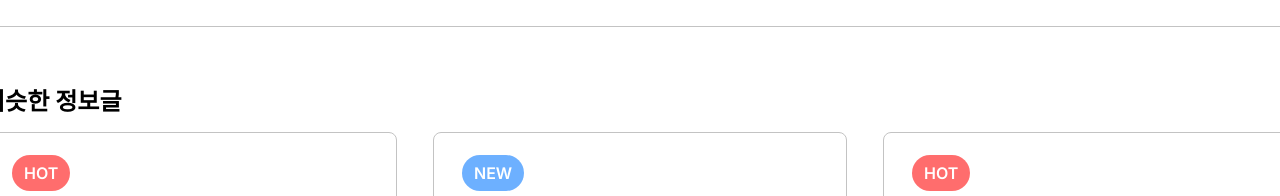
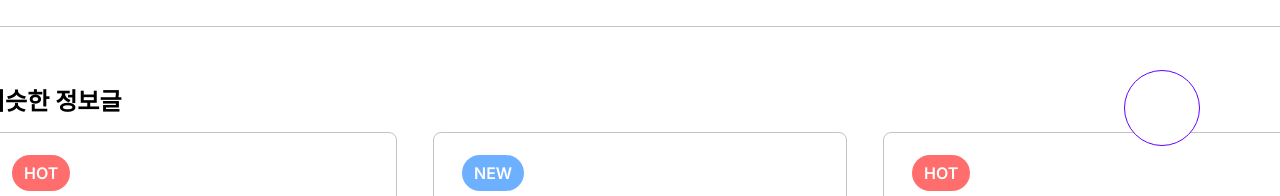
Before and after one commit to sockki/flawDetector, a Next.js app: page /vulnerability-db/1 in a window 1280 px wide. Shown: the part 584-780 px from the top of the page. Built offline with nearby package versions, Linux system fonts and the light colour scheme.

Commit message:
Feat: Chatbot 컴포넌트 상세 페이지에 렌더링

```diff
--- a/src/app/vulnerability-db/[id]/page.tsx
+++ b/src/app/vulnerability-db/[id]/page.tsx
@@ -1,10 +1,12 @@
 import ArticleDetail from '@/app/vulnerability-db/_components/ArticleDetail';
+import { FloatingButton } from '@/components/Floating/FloatingButton';
 
 export default function VulnerabilityDbDetailPage({ params }: { params: { id: string } }) {
   console.log(params.id);
   return (
     <div className="mt-[3.301rem] flex flex-col items-center">
       <ArticleDetail />
+      <FloatingButton type="ask" />
     </div>
   );
 }
--- a/src/components/Floating/FloatingButton.tsx
+++ b/src/components/Floating/FloatingButton.tsx
@@ -1,30 +1,40 @@
+'use client';
+
 import { ChatIcon, TopIcon } from '@/public/index';
 import { twMerge } from 'tailwind-merge';
+import { useState } from 'react';
+import Chatbot from '../Chatbot/Chatbot';
 
 type FloatingButtonProps = {
   type: 'top' | 'ask';
-  onClick?: () => void;
   className?: string;
 };
 
-export function FloatingButton({ type, onClick, className }: FloatingButtonProps) {
+export function FloatingButton({ type, className }: FloatingButtonProps) {
+  const [toggleAsk, setToggleAsk] = useState<boolean>(false);
   const handleClickTop = () => {
     window.scrollTo({ top: 0, behavior: 'smooth' });
+  };
+  const handleClickAsk = () => {
+    setToggleAsk(prev => !prev);
   };
 
   const IconComponent = type === 'top' ? TopIcon : ChatIcon;
 
   return (
+    <div className="fixed bottom-[7rem] right-[8rem] z-50 flex flex-col items-end gap-[2.4rem]">
+      {toggleAsk && <Chatbot />}
       <button
         type="button"
-      onClick={type === 'top' ? handleClickTop : onClick}
+        onClick={type === 'top' ? handleClickTop : handleClickAsk}
         className={twMerge(
-        'group fixed bottom-[7rem] right-[8rem] z-50 flex h-[7.6rem] w-[7.6rem] flex-col items-center justify-center gap-[0.8rem] rounded-full border-[0.14rem] border-primary-500 bg-white text-primary-500 hover:border-primary-500 hover:bg-primary-500 hover:text-white focus:outline-none',
+          'group flex h-[7.6rem] w-[7.6rem] flex-col items-center justify-center gap-[0.8rem] rounded-full border-[0.14rem] border-primary-500 bg-white text-primary-500 hover:border-primary-500 hover:bg-primary-500 hover:text-white focus:outline-none',
           className,
         )}
       >
         <IconComponent className="fill-primary-500 group-hover:fill-white" />
         {type === 'top' && <span className="text-[1.5rem] font-bold">TOP</span>}
       </button>
+    </div>
   );
 }
```
Lines whose indentation alone changed are shown as unchanged.
